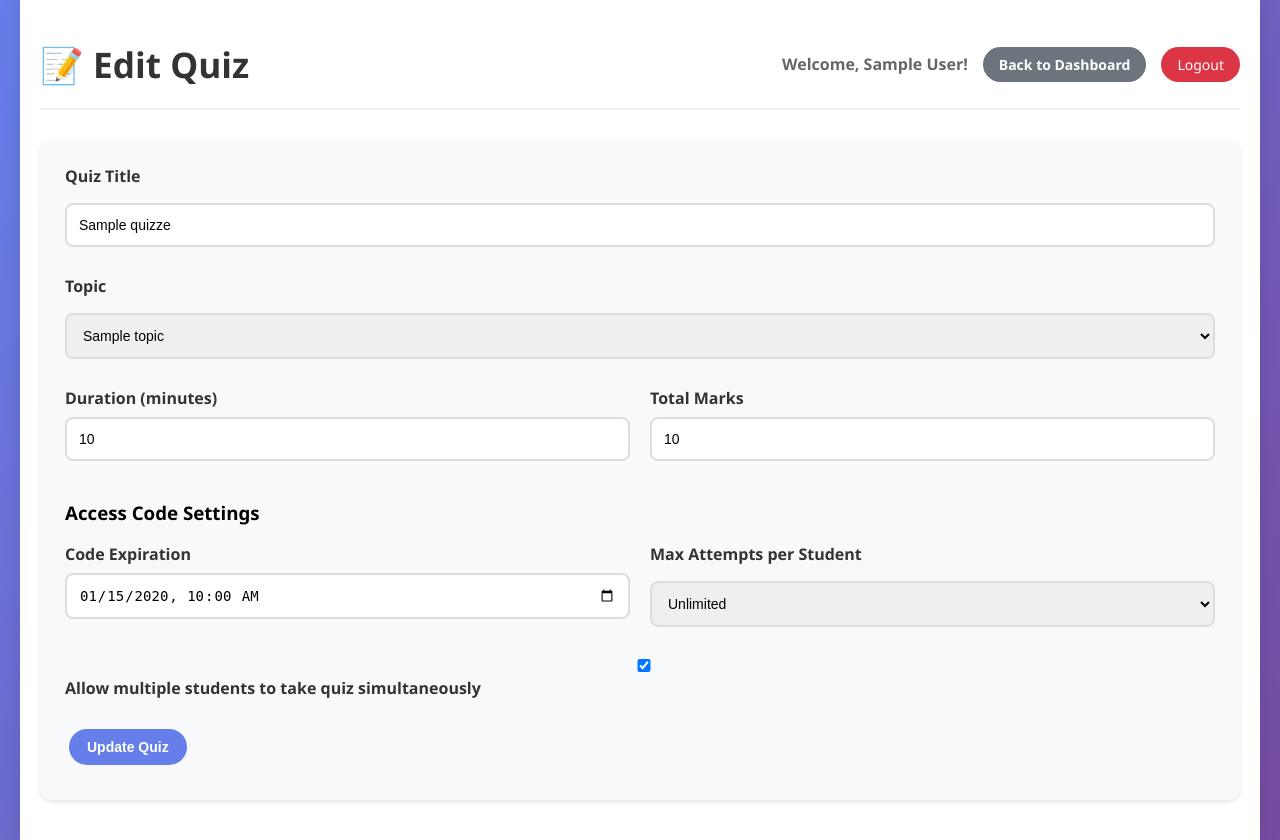
After one commit to zurexsama/examify-deployment, a Flask app: page /teacher/edit-quiz/1 in a window 1280 px wide. The commit adds this page. Run offline with Flask 3, Linux system fonts and the light colour scheme; the visitor is signed in with stand-in values (Sample User, id 1); tables that the repository leaves empty hold one stand-in row (values such as "Sample post").

Commit message:
Add edit quiz functionality

```diff
--- a/app.py
+++ b/app.py
@@ -384,6 +384,41 @@ def create_quiz():
     topics = Topic.query.filter_by(teacher_id=teacher_id).all()
     return render_template('teacher/create_quiz.html', topics=topics)
 
+@app.route('/teacher/edit-quiz/<int:quiz_id>', methods=['GET', 'POST'])
+def edit_quiz(quiz_id):
+    if session.get('role') != 'teacher':
+        return redirect('/login')
+
+    quiz = Quiz.query.get_or_404(quiz_id)
+    if quiz.teacher_id != session.get('user_id'):
+        flash('You do not have permission to edit this quiz.', 'error')
+        return redirect('/teacher/dashboard')
+
+    if request.method == 'POST':
+        quiz.title = request.form['title']
+        quiz.topic_id = request.form['topic_id']
+        quiz.duration = int(request.form['duration'])
+        quiz.total_marks = int(request.form['total_marks'])
+
+        # Security settings
+        code_expires_at = request.form.get('code_expires_at')
+        if code_expires_at:
+            from datetime import datetime
+            quiz.code_expires_at = datetime.fromisoformat(code_expires_at.replace('T', ' '))
+        else:
+            quiz.code_expires_at = None
+        quiz.max_attempts = int(request.form.get('max_attempts', '1'))
+        quiz.allow_concurrent = 'allow_concurrent' in request.form
+
+        db.session.commit()
+        flash('Quiz updated successfully!', 'success')
+        return redirect('/teacher/dashboard')
+
+    # Get topics for the dropdown
+    teacher_id = session.get('user_id')
+    topics = Topic.query.filter_by(teacher_id=teacher_id).all()
+    return render_template('teacher/edit_quiz.html', quiz=quiz, topics=topics)
+
 @app.route('/teacher/results/<int:quiz_id>')
 def view_results(quiz_id):
     # Get all attempts for this quiz with student details
--- a/templates/teacher/dashboard.html
+++ b/templates/teacher/dashboard.html
@@ -74,6 +74,7 @@
                                 </p>
                                 <p class="creator-info">Created by: {{ session.name }}</p>
                                 <div class="quiz-actions">
+                                    <a href="/teacher/edit-quiz/{{ quiz.id }}" class="btn-edit">Edit</a>
                                     <a href="/teacher/codes/{{ quiz.id }}" class="btn-secondary">Manage Codes</a>
                                     <a href="/teacher/results/{{ quiz.id }}" class="btn-secondary">View Results</a>
                                     <a href="/teacher/download-scores/{{ quiz.id }}" class="btn-download">Download Scores</a>
--- /dev/null
+++ b/templates/teacher/edit_quiz.html
@@ -0,0 +1,78 @@
+<!DOCTYPE html>
+<html lang="en">
+<head>
+    <title>Edit Quiz | Examify</title>
+    <link rel="stylesheet" href="/static/style.css">
+</head>
+<body>
+    <div class="dashboard-container">
+        <header class="dashboard-header">
+            <h1>📝 Edit Quiz</h1>
+            <div class="user-info">
+                <span>Welcome, {{ session.name }}!</span>
+                <a href="/teacher/dashboard" class="btn-secondary">Back to Dashboard</a>
+                <a href="/logout" class="logout-btn">Logout</a>
+            </div>
+        </header>
+
+        <main class="dashboard-main">
+            <div class="dashboard-section">
+                <form method="POST" id="quizForm">
+                    <div class="form-group">
+                        <label>Quiz Title</label>
+                        <input type="text" name="title" value="{{ quiz.title }}" required placeholder="Enter quiz title">
+                    </div>
+
+                    <div class="form-group">
+                        <label>Topic</label>
+                        <select name="topic_id" required>
+                            <option value="">Select a topic</option>
+                            {% for topic in topics %}
+                            <option value="{{ topic.id }}" {% if topic.id == quiz.topic_id %}selected{% endif %}>{{ topic.name }}</option>
+                            {% endfor %}
+                        </select>
+                    </div>
+
+                    <div class="form-row">
+                        <div class="form-group">
+                            <label>Duration (minutes)</label>
+                            <input type="number" name="duration" value="{{ quiz.duration }}" required min="1" placeholder="30">
+                        </div>
+                        <div class="form-group">
+                            <label>Total Marks</label>
+                            <input type="number" name="total_marks" value="{{ quiz.total_marks }}" required min="1" placeholder="100">
+                        </div>
+                    </div>
+
+                    <h3>Access Code Settings</h3>
+                    <div class="form-row">
+                        <div class="form-group">
+                            <label>Code Expiration</label>
+                            <input type="datetime-local" name="code_expires_at" value="{% if quiz.code_expires_at %}{{ quiz.code_expires_at.strftime('%Y-%m-%dT%H:%M') }}{% endif %}" placeholder="Leave empty for no expiration">
+                        </div>
+                        <div class="form-group">
+                            <label>Max Attempts per Student</label>
+                            <select name="max_attempts">
+                                <option value="1" {% if quiz.max_attempts == 1 %}selected{% endif %}>One time only</option>
+                                <option value="0" {% if quiz.max_attempts == 0 %}selected{% endif %}>Unlimited</option>
+                                <option value="2" {% if quiz.max_attempts == 2 %}selected{% endif %}>2 attempts</option>
+                                <option value="3" {% if quiz.max_attempts == 3 %}selected{% endif %}>3 attempts</option>
+                                <option value="5" {% if quiz.max_attempts == 5 %}selected{% endif %}>5 attempts</option>
+                                <option value="10" {% if quiz.max_attempts == 10 %}selected{% endif %}>10 attempts</option>
+                            </select>
+                        </div>
+                    </div>
+                    <div class="form-group">
+                        <label class="checkbox-label">
+                            <input type="checkbox" name="allow_concurrent" value="true" {% if quiz.allow_concurrent %}checked{% endif %}>
+                            Allow multiple students to take quiz simultaneously
+                        </label>
+                    </div>
+
+                    <button type="submit" class="btn-primary">Update Quiz</button>
+                </form>
+            </div>
+        </main>
+    </div>
+</body>
+</html>
```
